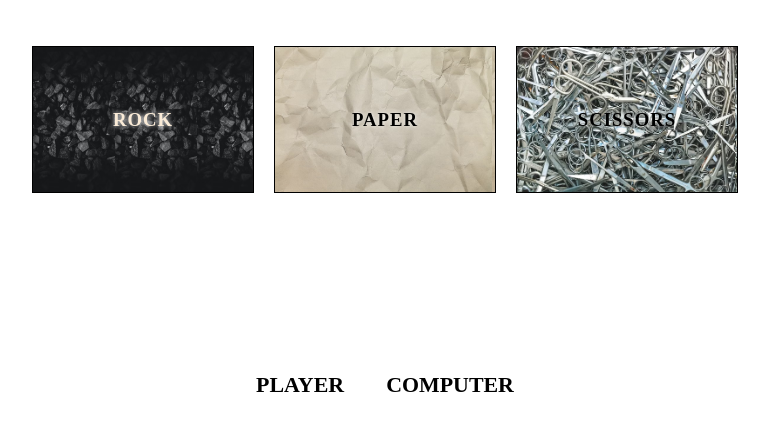
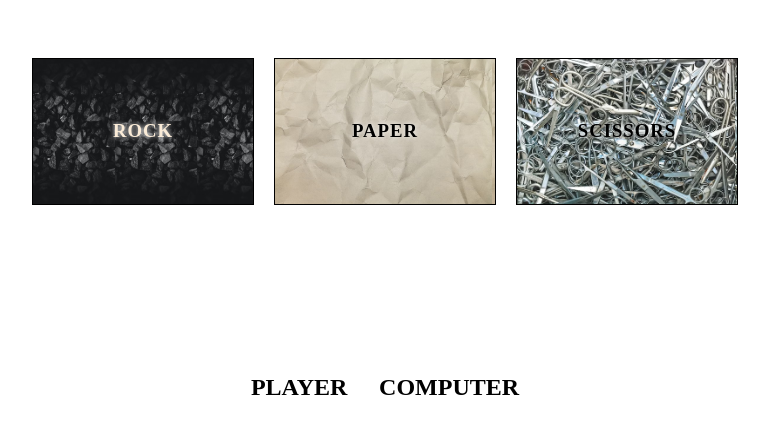
Before and after one commit to salman-AS/rock-paper-scissors, a plain HTML site: page index.html in a window 1280 px wide. Shown: the part 142-576 px from the top of the page, without its empty margins (255-1024 px from the left). Drawn offline with Linux system fonts and the light colour scheme.

Commit message:
some edits

```diff
--- a/index.html
+++ b/index.html
@@ -26,19 +26,19 @@
             </div>
         </div>
         <h3 class="result"></h3>
-        <h3 class="score">
+        <div class="score">
             <div>
-                <h3>PLAYER</h3>
-                <div id="player"></div>
+                <h2>PLAYER</h2>
+                <h2 id="player"></h2>
             </div>
 
             <div>
-                <h3>COMPUTER</h3>
-                <div id="computer"></div>
+                <h2>COMPUTER</h2>
+                <h2 id="computer"></h2>
             </div>
 
-        </h3>
-        <h3 class="final"></h3>
+        </div>
+        <h1 class="final"></h1>
     </div>
     <script src="javascript.js"></script>
 </body>
```
